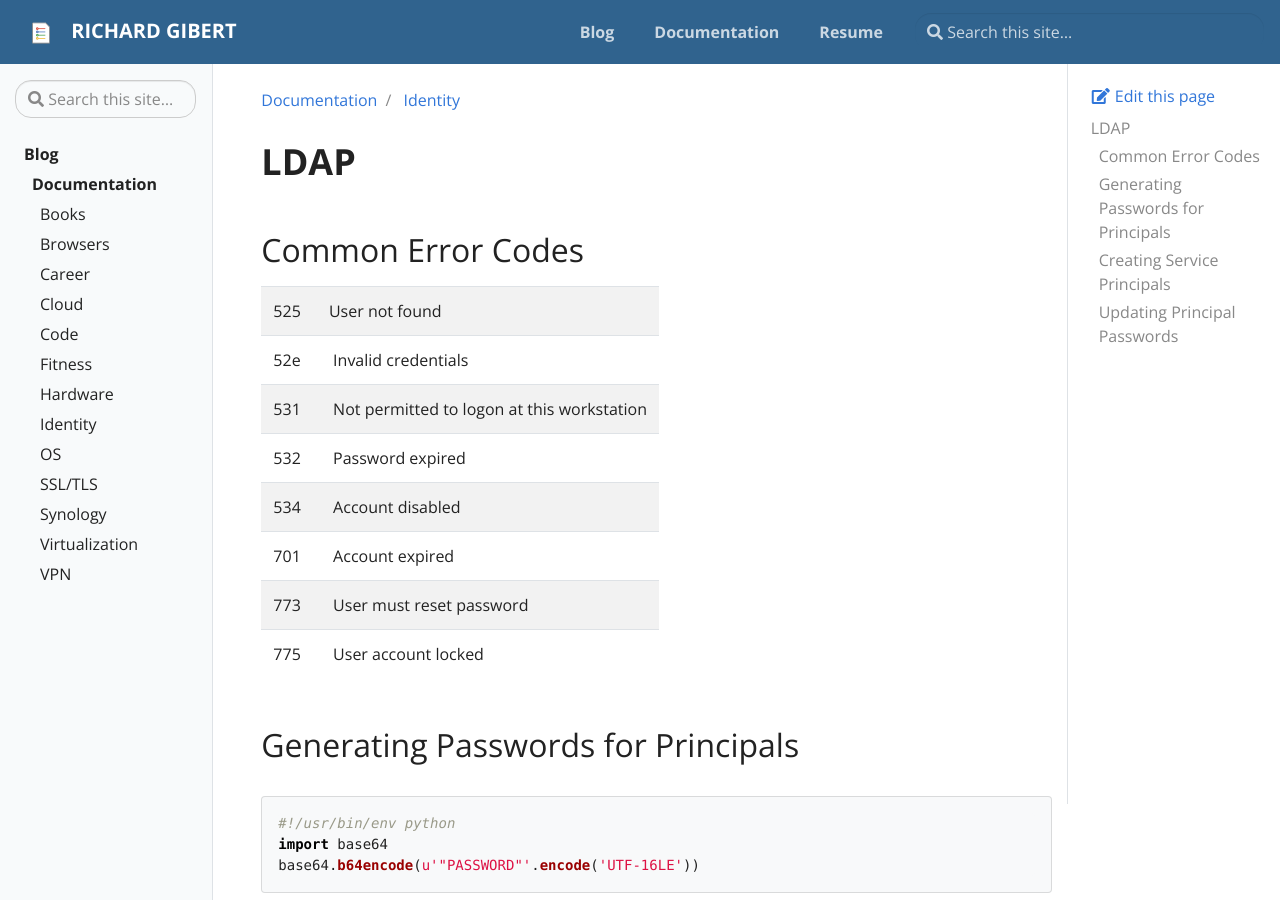
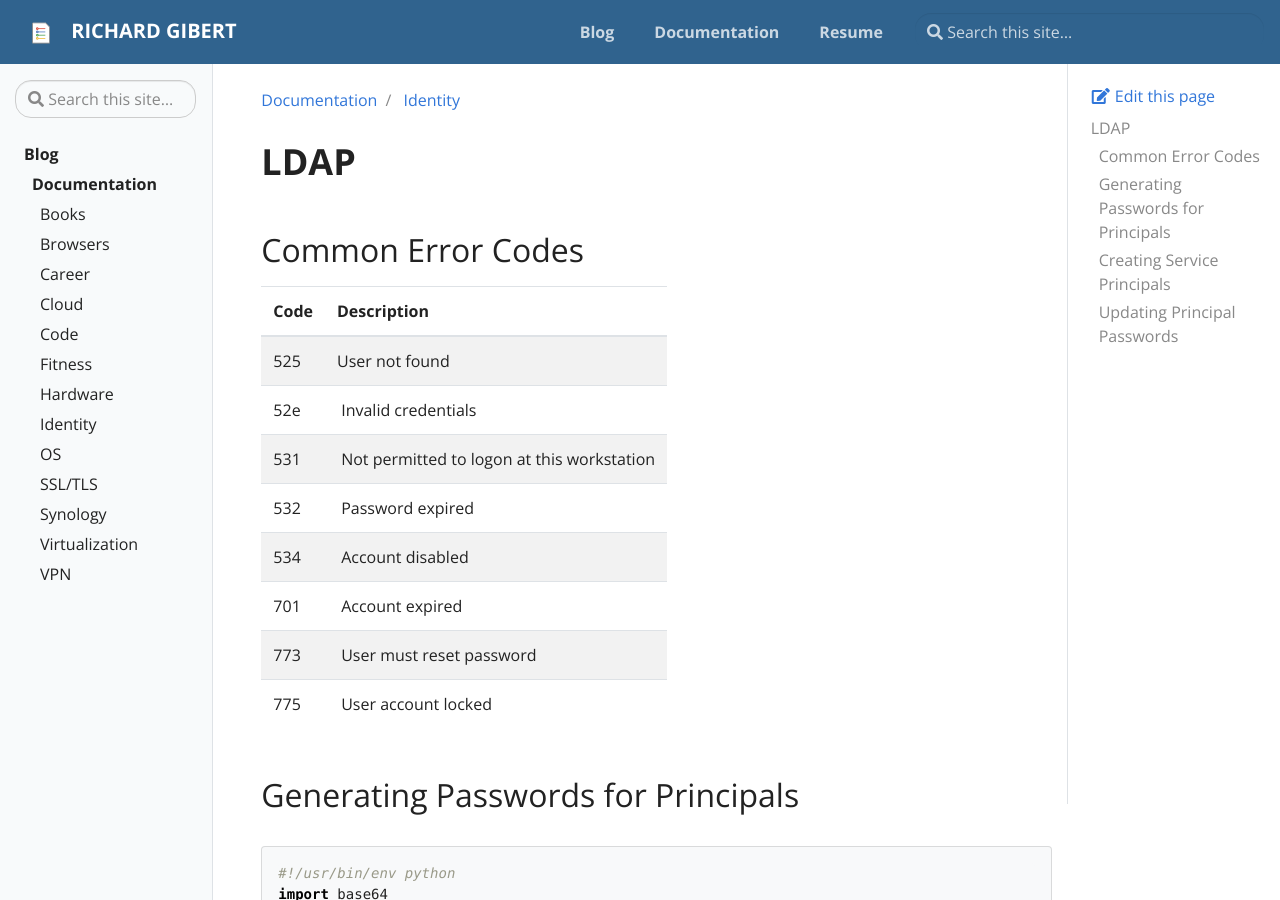
Before and after one commit to rgibert/rgibert.github.io, a Jekyll site: the page built from _docs/identity.md, in a window 1280 px wide and 900 px high. Built offline with Jekyll 4.4.1, drawn with Linux system fonts in a browser that asks for light colours.

Commit message:
Update identity.md

```diff
--- a/_docs/identity.md
+++ b/_docs/identity.md
@@ -6,6 +6,8 @@ title: Identity
 
 ## Common Error Codes
 
+| Code | Description |
+|------|-------------|
 | 525 | User not found |
 | 52e | Invalid credentials |
 | 531 | Not permitted to logon at this workstation |
```
